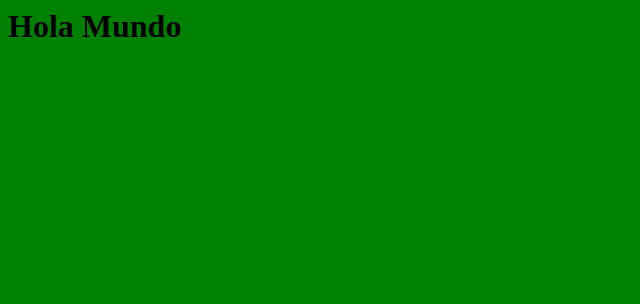
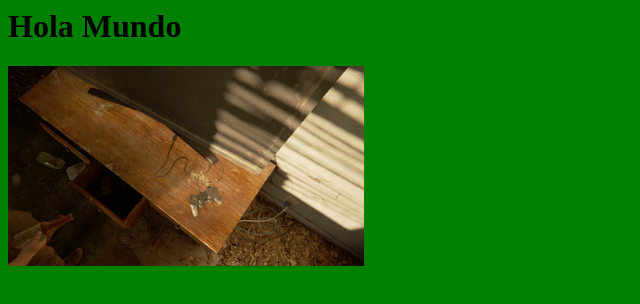
Before and after one commit to DannTrapala/pagina.github.io, a plain HTML site: page index.html in a window 1280 px wide. Shown: the whole page, without its empty margins (0-640 px from the left). Drawn offline with Linux system fonts and the light colour scheme.

Commit message:
Se inserto una imagen

```diff
--- a/index.html
+++ b/index.html
@@ -1,5 +1,8 @@
 <html>
 	<body bgcolor="green">
 		<h1>Hola Mundo</h1>
+		<div>
+			<img src="tlou2.jpeg" height="200">
+		</div>
 	</body>
 </html>
```
Also changed, not shown: tlou2.jpeg (added).
